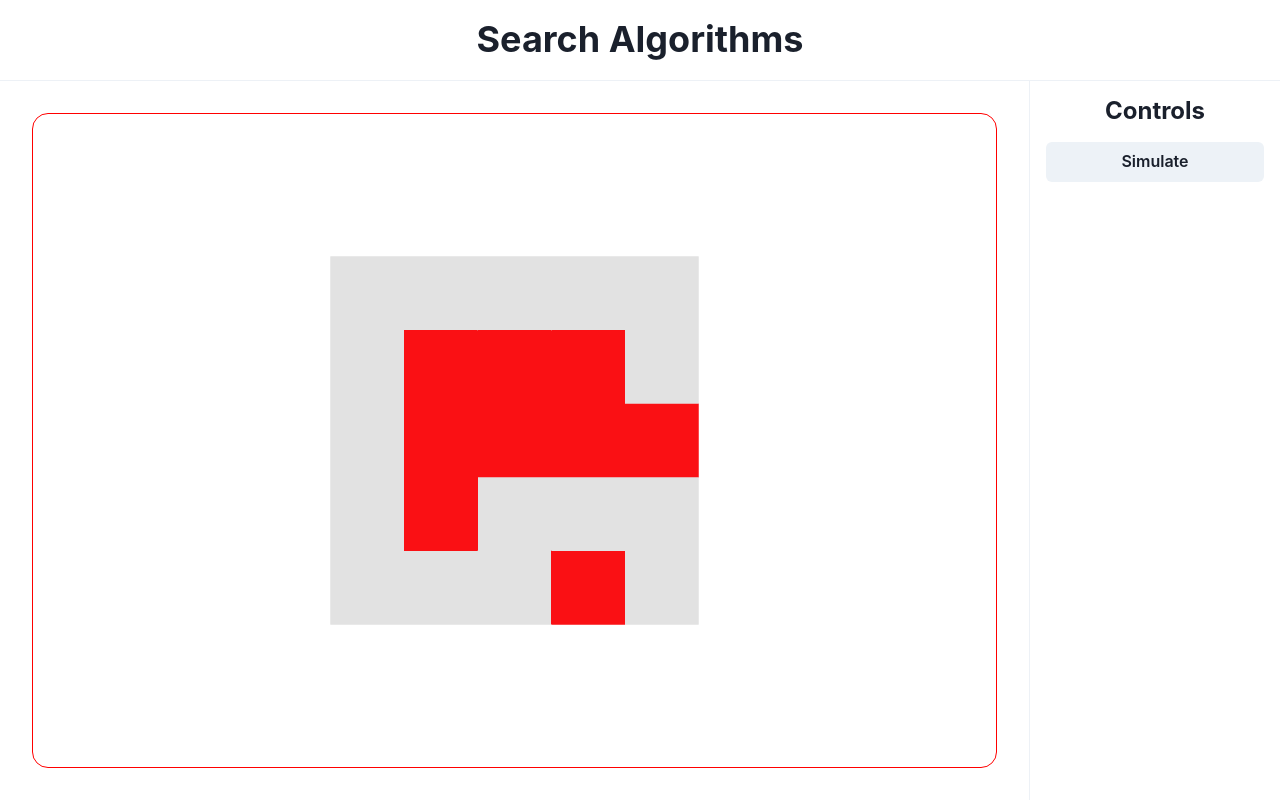
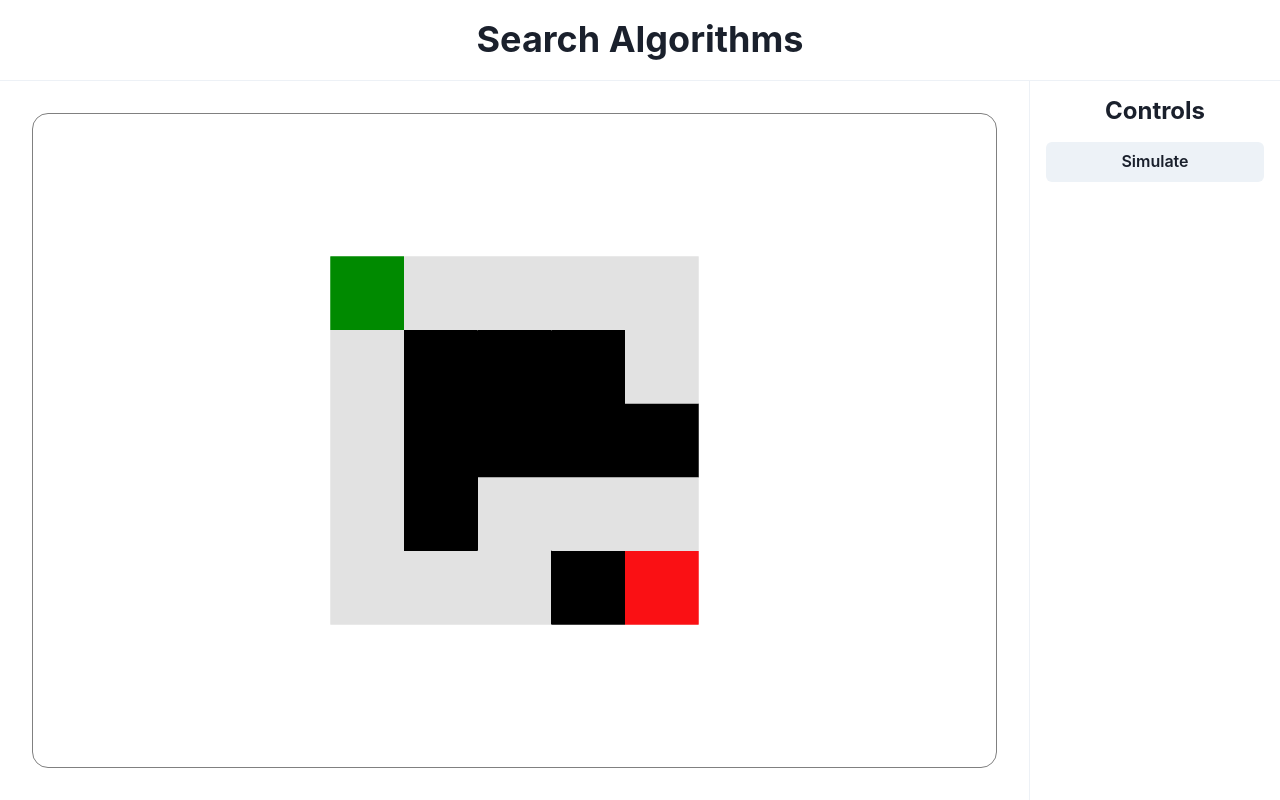
Before and after one commit to mikegecko/search-algorithms, a React (Vite) app: page / in a window 1280 px wide. Built offline with nearby package versions, Linux system fonts and the light colour scheme.

Commit message:
Add markers for start and end position

```diff
--- a/src/App.jsx
+++ b/src/App.jsx
@@ -5,48 +5,79 @@ import { CameraControls, PerspectiveCamera } from "@react-three/drei";
 import { Grid } from "./algorithms/grid";
 import { astar } from "./algorithms/astar";
 
-
 function App() {
-
   const [gridValues, setGridValues] = useState([
-    0, 0, 0, 0, 0,
-    0, 1, 1, 1, 0,
-    0, 1, 1, 1, 1,
-    0, 1, 0, 0, 0,
-    0, 0, 0, 1, 0,
+    0, 0, 0, 0, 0, 0, 1, 1, 1, 0, 0, 1, 1, 1, 1, 0, 1, 0, 0, 0, 0, 0, 0, 1, 0,
   ]);
   const [path, setPath] = useState([]);
+  const start = { x: 0, y: 0 };
+  const end = { x: 4, y: 4 };
   const grid = new Grid(5, 5, gridValues);
 
-
   const onSimulate = (e) => {
-
-    const start = { x: 0, y: 0 };
-    const end = { x: 4, y: 4 };
     const path = astar(grid, start, end);
     console.log(path);
     setPath(path);
-  }
+  };
 
   const generateMeshs = () => {
     return grid.grid.map((row, rowIndex) => {
-      return row.map((value, colIndex) => (
-        <mesh key={`${rowIndex}-${colIndex}`} position={[colIndex-2, 0, rowIndex-2]}>
+      return row.map((value, colIndex) => {
+        const isStart = start.x === colIndex && start.y === rowIndex;
+        const isEnd = end.x === colIndex && end.y === rowIndex;
+        return (
+          <mesh
+            key={`${rowIndex}-${colIndex}`}
+            position={[colIndex - 2, 0, rowIndex - 2]}
+          >
             <boxGeometry />
-          <meshBasicMaterial color={value === 1 ? "red" : "white"} wireframe={false} />
+            <meshBasicMaterial
+              color={isStart ? "green" : isEnd ? "red" : value === 1 ? "black" : "white"}
+              wireframe={false}
+            />
           </mesh>
-      ));
+        );
+      });
     });
   };
 
   return (
-    <Box sx={{ display: "flex", flexDir: "column", minH:'100vh', minW: '100vw', height: '100vh', width: '100vw' }}>
-      <Box id="header-container" sx={{display: 'flex', justifyContent: 'center', alignItems:'center', minHeight: '10%'}}>
+    <Box
+      sx={{
+        display: "flex",
+        flexDir: "column",
+        minH: "100vh",
+        minW: "100vw",
+        height: "100vh",
+        width: "100vw",
+      }}
+    >
+      <Box
+        id="header-container"
+        sx={{
+          display: "flex",
+          justifyContent: "center",
+          alignItems: "center",
+          minHeight: "10%",
+        }}
+      >
         <Heading>Search Algorithms</Heading>
       </Box>
       <Divider />
-      <Box id="content-container" sx={{ height:'100%', width: '100%', display: 'flex'}}>
-        <Box id="view-container" sx={{ flex: 1, border: '1px solid red', display: 'flex', borderRadius: '1rem', margin: '2rem'}}>
+      <Box
+        id="content-container"
+        sx={{ height: "100%", width: "100%", display: "flex" }}
+      >
+        <Box
+          id="view-container"
+          sx={{
+            flex: 1,
+            border: "1px solid gray",
+            display: "flex",
+            borderRadius: "1rem",
+            margin: "2rem",
+          }}
+        >
           <Canvas>
             <ambientLight intensity={0.5} />
             <directionalLight color="white" position={[0, 0, 5]} />
@@ -57,9 +88,21 @@ function App() {
           </Canvas>
         </Box>
         <Divider orientation="vertical" />
-        <Box id="control-container" sx={{minWidth: '250px', maxWidth: '350px', display: 'flex', flexDir: 'column', padding: '1rem', gap: '1rem' }}>
-          <Heading sx={{fontSize: '1.5em', textAlign: 'center'}}>Controls</Heading>
-          <Button onClick={onSimulate} >Simulate</Button>
+        <Box
+          id="control-container"
+          sx={{
+            minWidth: "250px",
+            maxWidth: "350px",
+            display: "flex",
+            flexDir: "column",
+            padding: "1rem",
+            gap: "1rem",
+          }}
+        >
+          <Heading sx={{ fontSize: "1.5em", textAlign: "center" }}>
+            Controls
+          </Heading>
+          <Button onClick={onSimulate}>Simulate</Button>
         </Box>
       </Box>
     </Box>
```
Lines whose indentation alone changed are shown as unchanged.
